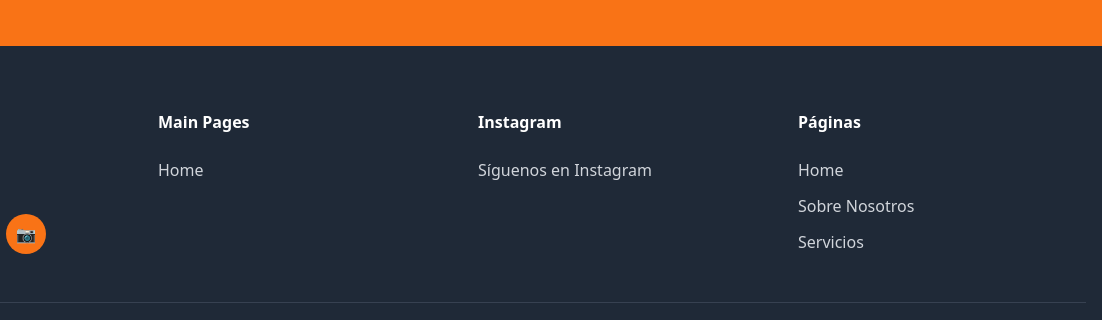
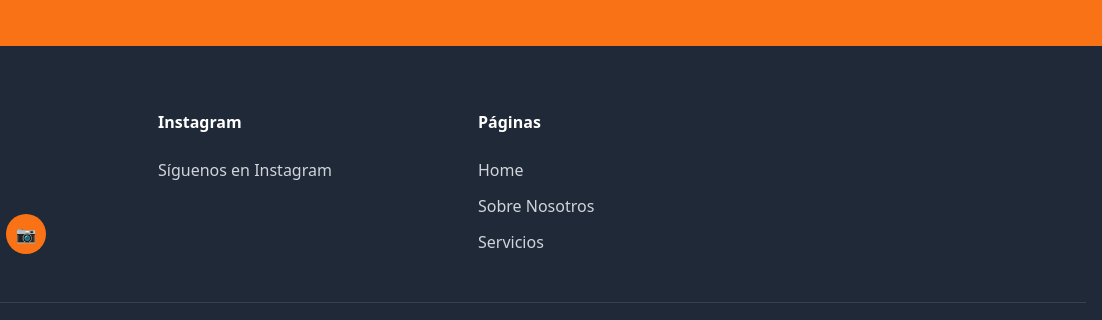
Before and after one commit to UnknownjR/beto-barber, a plain HTML site: page index.html in a window 1280 px wide. Shown: the part 5153-5473 px from the top of the page, 178-1280 px from the left. Drawn offline with nearby package versions, Linux system fonts and the light colour scheme.

Commit message:
Update index.html

```diff
--- a/index.html
+++ b/index.html
@@ -590,17 +590,6 @@
           </div>
 
           <div>
-            <h4 class="text-white font-semibold mb-6">Main Pages</h4>
-            <div class="space-y-3">
-              <a
-                href="#"
-                class="block text-gray-300 hover:text-orange transition"
-                >Home</a
-              >
-            </div>
-          </div>
-
-          <div>
             <h4 class="text-white font-semibold mb-6">Instagram</h4>
             <div class="space-y-3">
               <a
```
